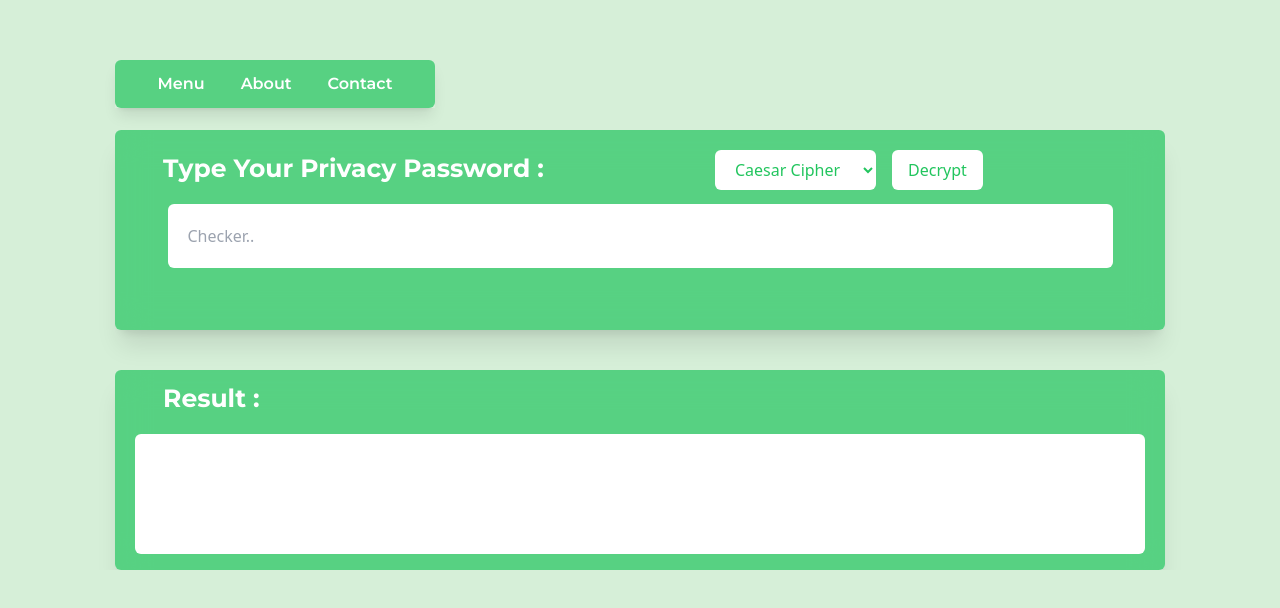
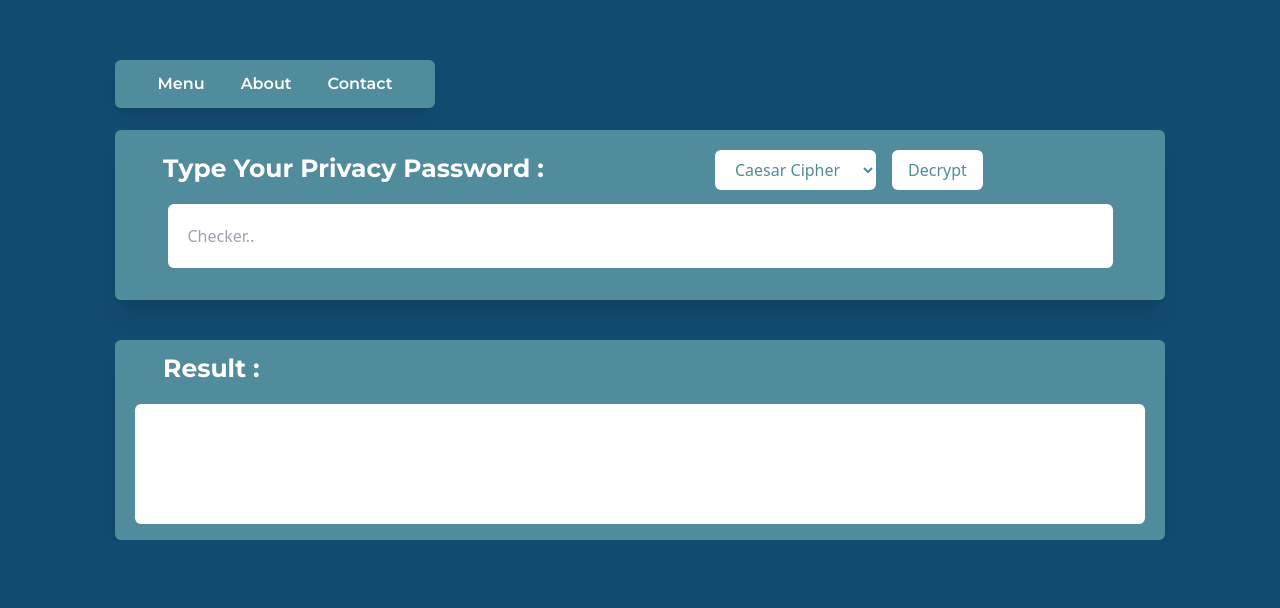
Before and after one commit to Nefrius/pasrec, a website: page public/index.html in a window 1280 px wide. Shown: the part 190-798 px from the top of the page. Drawn offline with Linux system fonts and the light colour scheme.

Commit message:
add new color pallete

```diff
--- a/public/index.html
+++ b/public/index.html
@@ -24,16 +24,16 @@
 <body class="bg-gega-circle-3">
 
    <header class="fixed top-[250px] left-[calc(50%-525px)] w-auto z-10 shadow-lg">
-    <div class="bg-green-500/70 rounded-md w-80 py-3 flex justify-center space-x-9 text-black font-gega-baslik font-semibold">
+    <div class="bg-gega-circle-2 rounded-md w-80 py-3 flex justify-center space-x-9 text-black font-gega-baslik font-semibold">
       <a href="#" class="text-white">Menu</a>
       <a href="#" class="text-white">About</a>
       <a href="#" class="text-white">Contact</a>
     </div>
   </header>
 
-  <div class="blurcar backdrop-blur-lg shadow-xl center m-auto w-[1050px] h-[200px] mt-80 bg-green-500/70 rounded-md flex flex-col">
+  <div class="blurcar backdrop-blur-lg shadow-xl center m-auto w-[1050px] h-[170px] mt-80 bg-gega rounded-md flex flex-col bg-gega-circle-2">
     <div class="w-full flex absolute ml-[600px] mt-[20px]">
-      <select id="encryptionMethod" class="bg-white text-green-500 py-2 px-4 rounded-md">
+      <select id="encryptionMethod" class="bg-white text-gega-circle-2 py-2 px-4 rounded-md">
         <option value="caesar">Caesar Cipher</option>
         <option value="base64">Base64</option>
         <option value="reverse">Reverse String</option>
@@ -42,7 +42,7 @@
         <option value="atbash">Atbash Cipher</option>
         <option value="morse">Morse Code</option>
       </select>
-      <button onclick="decryptMessage()" class="bg-white text-green-500 py-2 px-4 rounded-md ml-4">Decrypt</button>
+      <button onclick="decryptMessage()" class="bg-white text-gega-circle-2 py-2 px-4 rounded-md ml-4">Decrypt</button>
     </div>
 
     <h1 class="font-gega-baslik ml-12 text-white font-bold text-[25px] mt-[20px]">Type Your Privacy Password : </h1>
@@ -52,7 +52,7 @@
 
   </div>
 
-  <div class="backdrop-blur-lg shadow-xl center m-auto w-[1050px] h-[200px] mt-10 bg-green-500/70 rounded-md flex flex-col">
+  <div class="backdrop-blur-lg shadow-xl center m-auto w-[1050px] h-[200px] mt-10 bg-gega-circle-2 rounded-md flex flex-col">
     <h1 class="font-gega-baslik ml-12 text-white font-bold text-[25px] mt-[10px]">Result : </h1>
       <div class="bg-white/100 w-[1010px] ml-5 mt-4 h-[120px] rounded-md">
           <div id="result" class="result text-gega-gradient-1 py-3 ml-4 font-gega-baslik">
--- a/tailwind.config.js
+++ b/tailwind.config.js
@@ -12,8 +12,8 @@ module.exports = {
       colors:{
         'gega-gradient-1': '#787171',
         'gega-gradient-2': '#8f8686',
-        'gega-circle-2': '#737880',
-        'gega-circle-3': '#D6EFD8',
+        'gega-circle-2': '#508C9B',
+        'gega-circle-3': '#134B70',
       }
     },
 
```
Also changed, not shown: public/css/styles.css.
